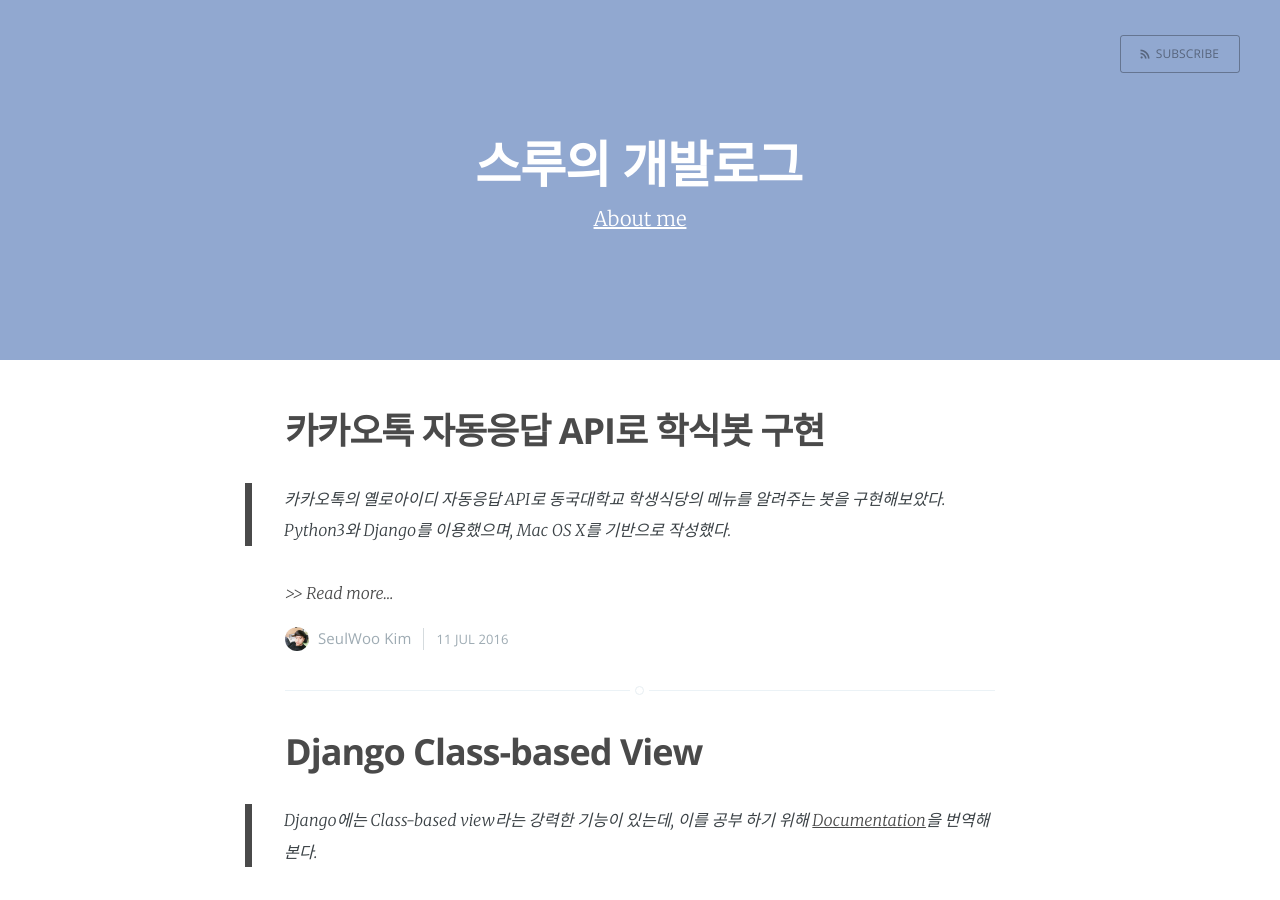
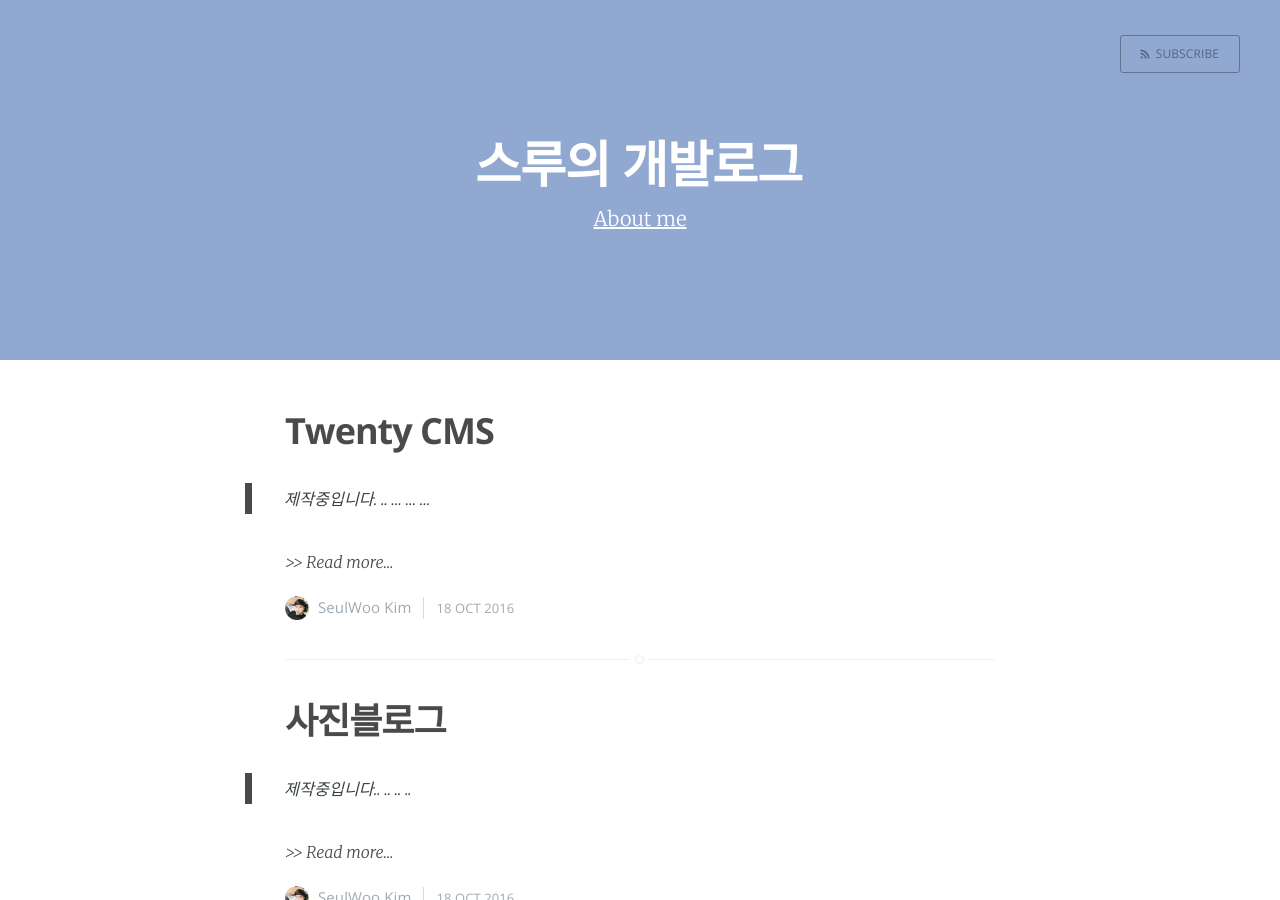
Before and after one commit to ThroughKim/throughkim.github.com, a Jekyll site: the page built from index.html, in a window 1280 px wide and 900 px high. Built offline with Jekyll 4.4.1, drawn with Linux system fonts in a browser that asks for light colours; Markdown is read by kramdown in place of the engine named in the settings; the list of posts is cut into pages by our own code; some of the changed text lies outside the part shown.

Commit message:
new new posts for pf uploaded

```diff
--- /dev/null
+++ b/_posts/2016-10-18-facebook-haksikbot-pf.md
@@ -0,0 +1,14 @@
+---
+layout: post
+title: Facebook 학식봇
+---
+
+>제작중입니다.
+>...
+>..
+>
+>
+>
+
+
+![facebook학식봇메인](/images/fbhaksik_main.png)
--- /dev/null
+++ b/_posts/2016-10-18-kakao-haksik-pf.md
@@ -0,0 +1,14 @@
+---
+layout: post
+title: KakaoTalk 학식봇
+---
+
+>제작중입니다.
+>..
+>..
+>..
+>
+>
+
+
+![카톡봇 메인](/images/kakao_main.jpeg)
--- /dev/null
+++ b/_posts/2016-10-18-photoblog-pf.md
@@ -0,0 +1,12 @@
+---
+layout: post
+title: 사진블로그
+---
+
+>제작중입니다..
+>..
+>..
+>..
+>
+
+![메인](/images/photoblog_main.png)
--- /dev/null
+++ b/_posts/2016-10-18-twentycms.markdown
@@ -0,0 +1,12 @@
+---
+layout: post
+title: Twenty CMS
+---
+
+>제작중입니다.
+>..
+>...
+>...
+>...
+
+![main](/images/fbhaksik_main.png)
```
Also changed, not shown: about.md (+1 -1 lines), images/fbhaksik_main.png (added), images/kakao_main.jpeg (added), images/twenty_main_page.png (added), 3 other files.
